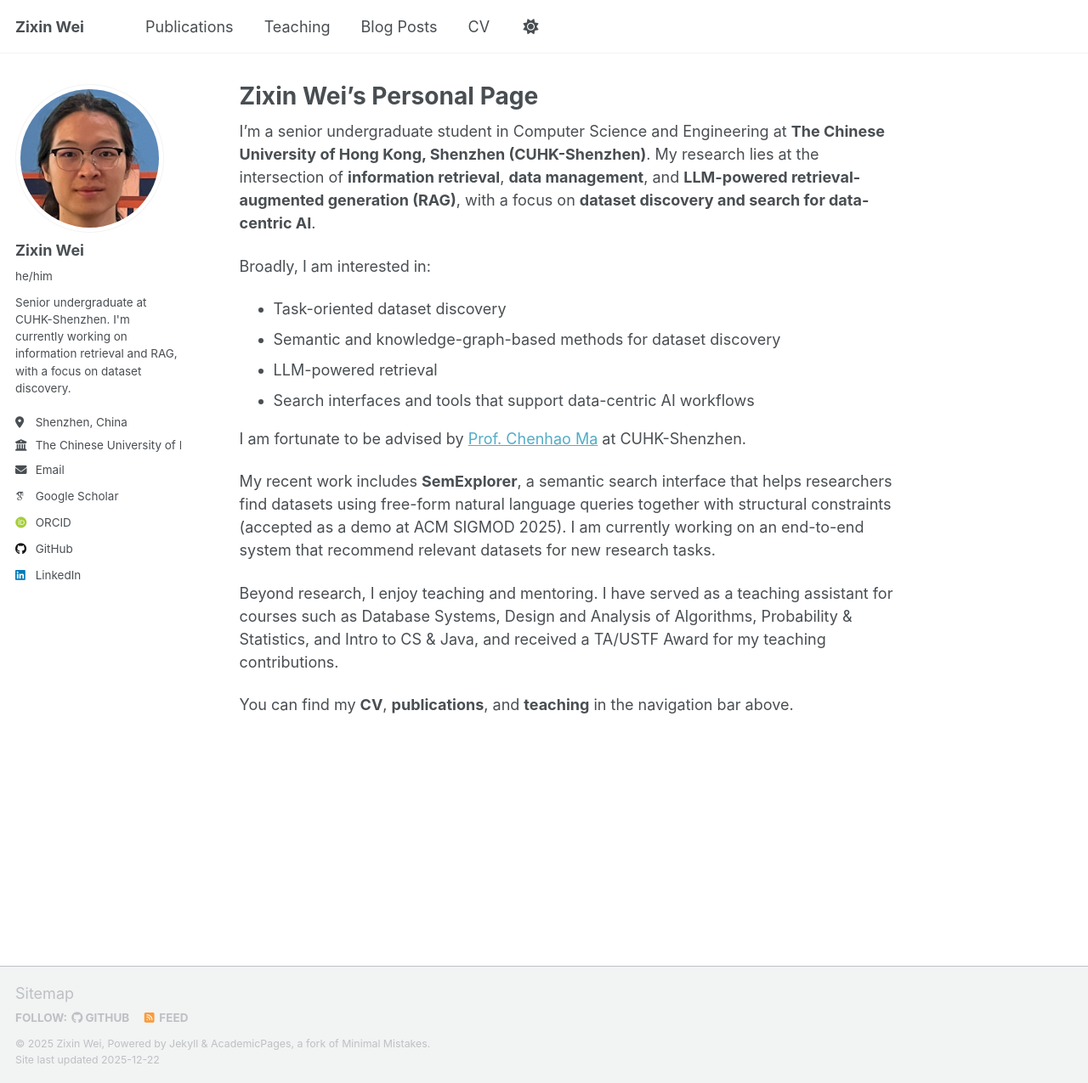
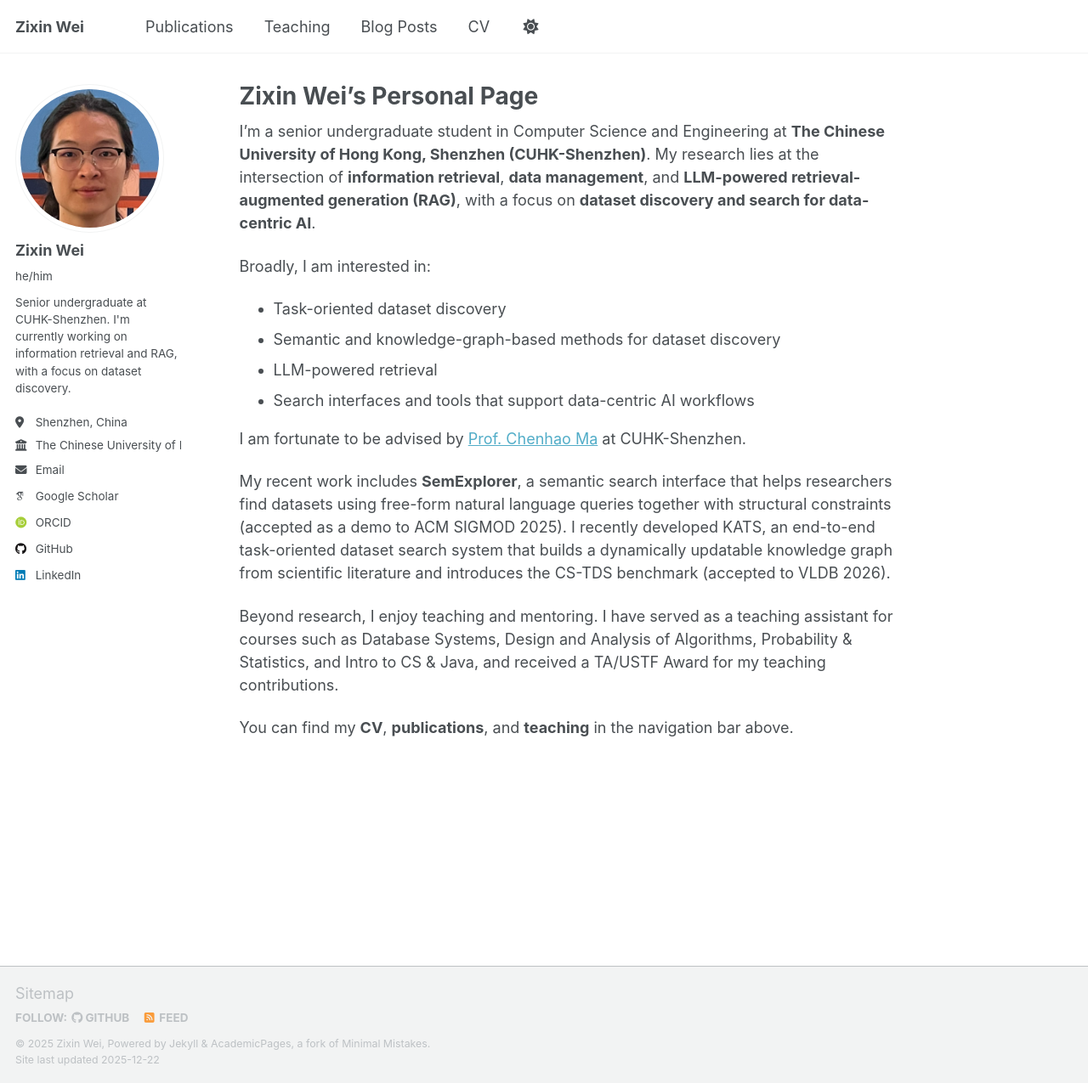
Before and after one commit to zixinwei/zixinwei.github.io, a Jekyll site: the page built from _pages/about.md, in a window 1280 px wide and 1275 px high. Shown: the whole window at 85% size. Built offline with Jekyll 4.4.1, drawn with Linux system fonts in a browser that asks for light colours; some web fonts are replaced; a script that is not in the unit is left out.

Commit message:
kats accepted

```diff
--- a/_pages/about.md
+++ b/_pages/about.md
@@ -18,7 +18,7 @@ Broadly, I am interested in:
 
 I am fortunate to be advised by [Prof. Chenhao Ma](https://chenhao-ma.github.io/) at CUHK-Shenzhen.
 
-My recent work includes **SemExplorer**, a semantic search interface that helps researchers find datasets using free-form natural language queries together with structural constraints (accepted as a demo at ACM SIGMOD 2025). I am currently working on an end-to-end system that recommend relevant datasets for new research tasks.
+My recent work includes **SemExplorer**, a semantic search interface that helps researchers find datasets using free-form natural language queries together with structural constraints (accepted as a demo to ACM SIGMOD 2025). I recently developed KATS, an end-to-end task-oriented dataset search system that builds a dynamically updatable knowledge graph from scientific literature and introduces the CS-TDS benchmark (accepted to VLDB 2026).
 
 Beyond research, I enjoy teaching and mentoring. I have served as a teaching assistant for courses such as Database Systems, Design and Analysis of Algorithms, Probability & Statistics, and Intro to CS & Java, and received a TA/USTF Award for my teaching contributions.
 
```
Also changed, not shown: _publications/2025-06-22-paper-semexplorer.md (+2 -1 lines), _publications/2025-11-01-paper-kats-under-review.md (+3 -0 lines), 2 other files.
